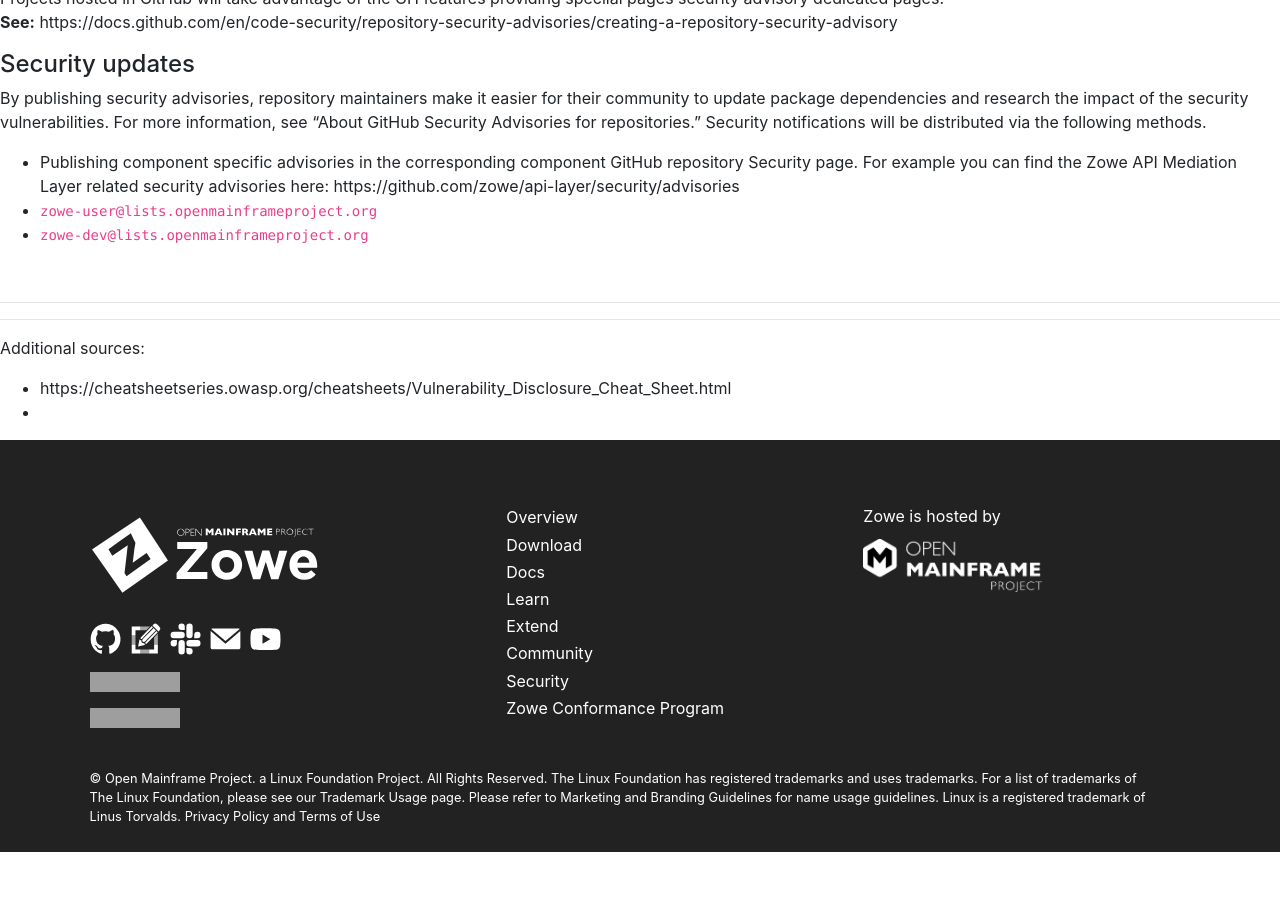
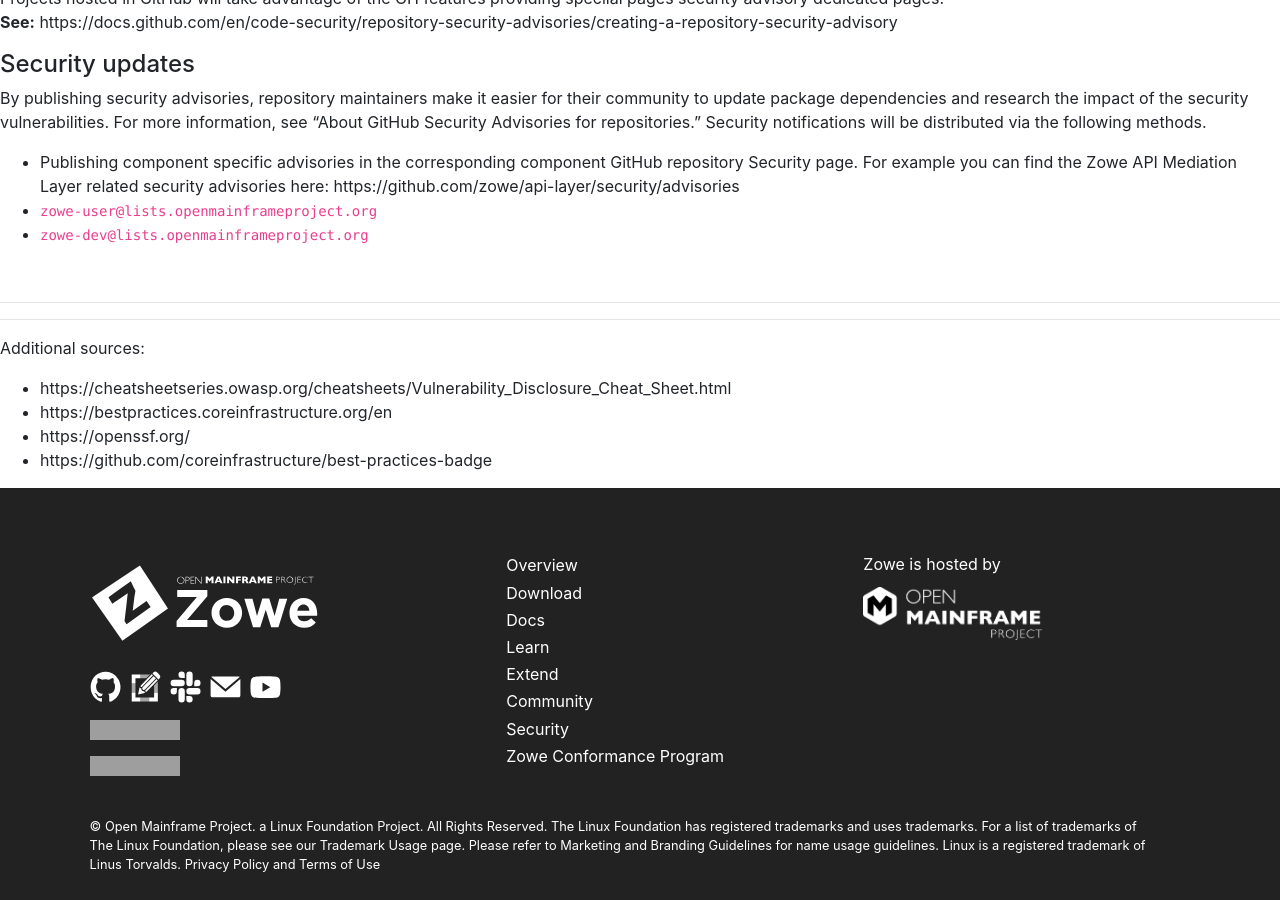
Before and after one commit to zowe/zowe.github.io, a Jekyll site: the page built from security.md, in a window 1280 px wide and 900 px high, scrolled down 2834 px. Built offline with Jekyll 4.4.1, drawn with Linux system fonts in a browser that asks for light colours; our own code applies the rules of GitHub Pages for plain Markdown files; before the commit the page ends 3686 px from its top, so only the background shows below that; some of the changed lines change nothing that is shown; grey boxes are pictures that could not be loaded.

Commit message:
Add links to OpenSSF and CII

```diff
--- a/security.md
+++ b/security.md
@@ -185,4 +185,6 @@
 -----------------------------------
 Additional sources:
   - https://cheatsheetseries.owasp.org/cheatsheets/Vulnerability_Disclosure_Cheat_Sheet.html
-  -
+  - https://bestpractices.coreinfrastructure.org/en
+  - https://openssf.org/
+  - https://github.com/coreinfrastructure/best-practices-badge
```
